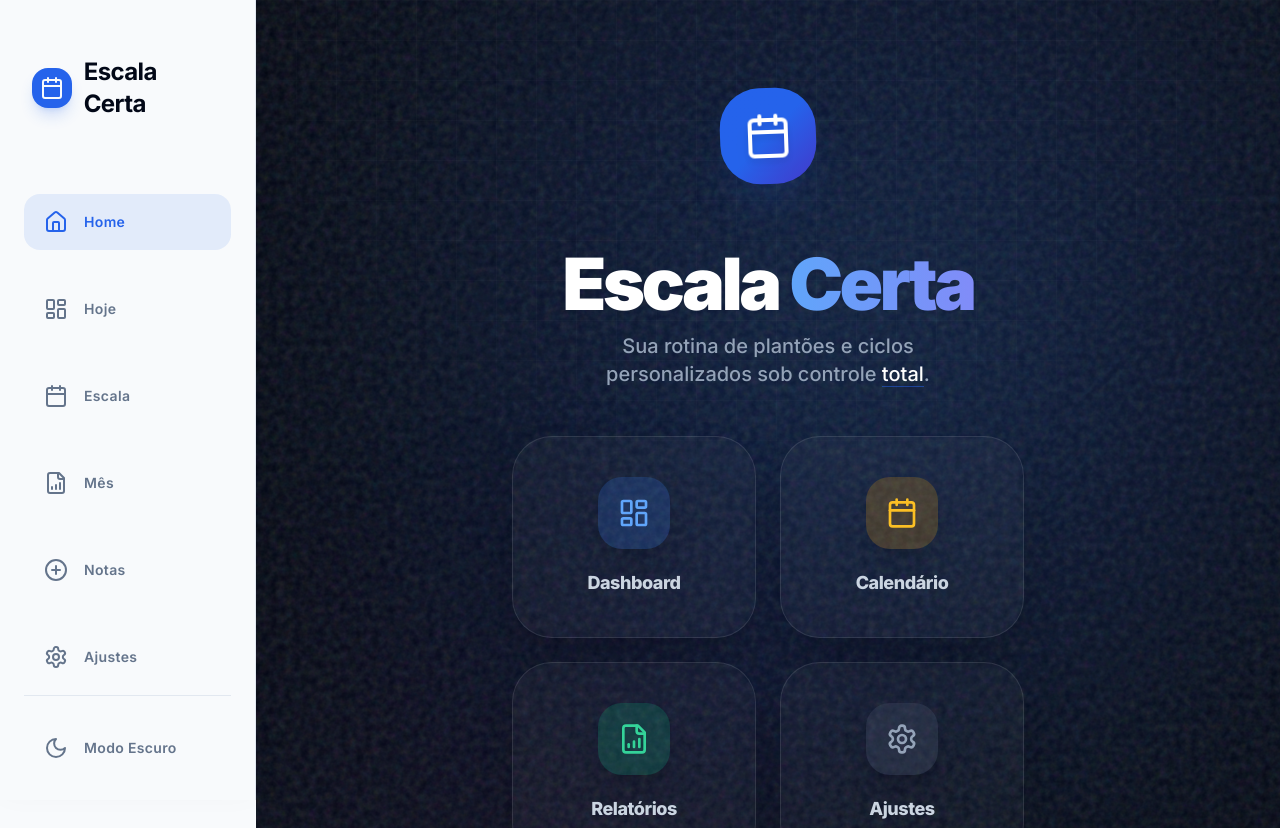
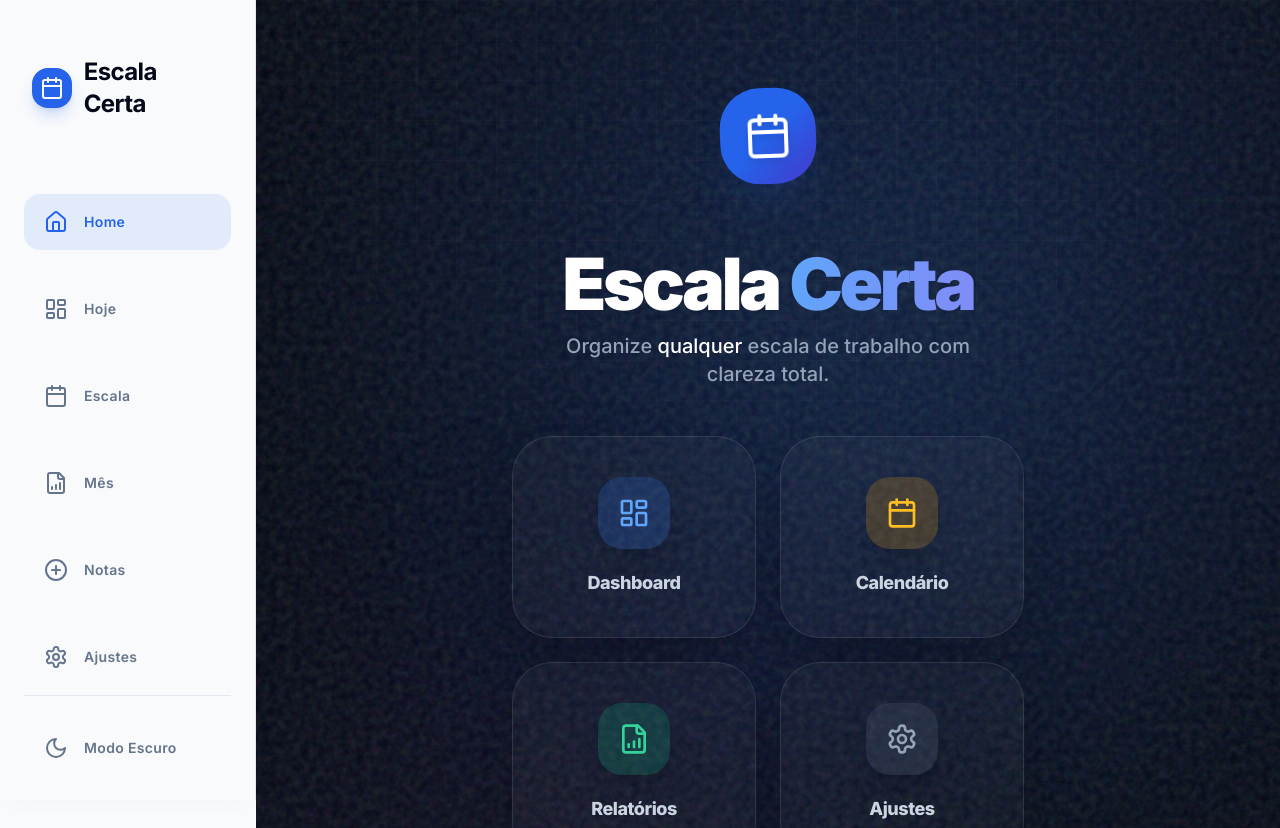
Before and after one commit to FelipeeLeite/escala-certa, a Next.js app: page / in a window 1280 px wide. Shown: the top 828 px of the page. Built offline with nearby package versions, Linux system fonts and the light colour scheme.

Commit message:
copy: atualiza texto da home para refletir suporte a qualquer tipo de escala

```diff
--- a/src/app/page.tsx
+++ b/src/app/page.tsx
@@ -61,7 +61,7 @@ export default function Home() {
               Escala <span className="bg-gradient-to-r from-blue-400 to-indigo-400 bg-clip-text text-transparent">Certa</span>
             </h1>
             <p className="text-slate-400 font-medium text-lg sm:text-xl leading-relaxed max-w-[85%] mx-auto">
-              Sua rotina de plantões e ciclos personalizados sob controle <span className="text-white border-b border-primary/50">total</span>.
+              Organize <span className="text-white">qualquer</span> escala de trabalho com clareza total.
             </p>
           </div>
         </div>
```
